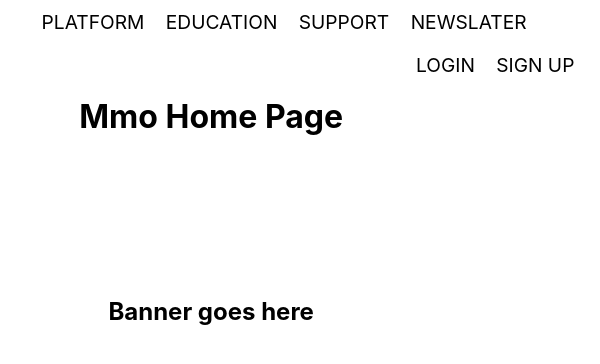
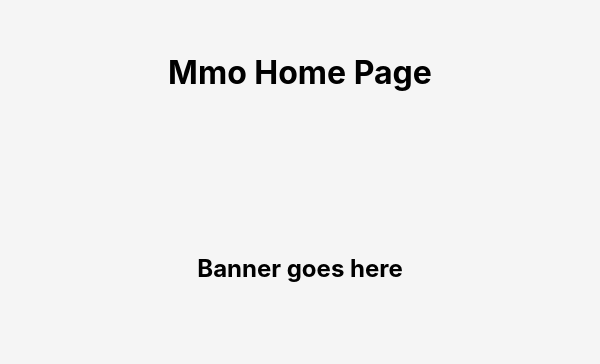
Before and after one commit to WebFintech34/mmo, a React (Create React App) app in the folder client/: page / in a window 600 px wide. Shown: the top 364 px of the page. Built offline with nearby package versions, Linux system fonts and the light colour scheme.

Commit message:
home page in mobile

```diff
--- a/client/public/index.html
+++ b/client/public/index.html
@@ -24,6 +24,8 @@
       work correctly both with client-side routing and a non-root public URL.
       Learn how to configure a non-root public URL by running `npm run build`.
     -->
+    <!-- <link href="./assets/fontawesome-free-5.15.1-web/css/all.css" rel="stylesheet">  -->
+    <link rel="stylesheet" href="https://pro.fontawesome.com/releases/v5.10.0/css/all.css" integrity="sha384-AYmEC3Yw5cVb3ZcuHtOA93w35dYTsvhLPVnYs9eStHfGJvOvKxVfELGroGkvsg+p" crossorigin="anonymous"/>
     <title>React App</title>
   </head>
   <body>
--- a/client/src/App.css
+++ b/client/src/App.css
@@ -7,8 +7,19 @@
     white-space: pre;
 }
 
-ul {
-    list-style-type: none;
+.fa-bars {
+    cursor: pointer;
+    position: relative;
+    top: 9px;
+    left: 12px;
+}
+
+.fa-times {
+    position: absolute;
+    top: 2px;
+    right: 8px;
+    cursor: pointer;
+    z-index: 2;
 }
 
 a {
@@ -17,31 +28,15 @@ a {
 }
 
 header {
-    font-size: 1.2rem;
+    font-size: 1.1rem;
 }
 
-header.anonymous ul.left-side {
-    display: inline-block;
-    margin: 0rem;
-    margin-left: 1rem;
-    padding: 0.5em;
+nav {
+    padding: 0.5rem;
 }
 
-header.anonymous ul.right-side {
-    display: inline;
-    float: right;
-    margin: 0rem;
-    margin-right: 1rem;
-    padding: 0.5em;
-    list-style-type: none;
-}
-
-header.anonymous ul li {
-    display: inline;
+nav a {
     margin-left: 1rem;
-}
-
-footer {
 }
 
 button {
@@ -75,3 +70,44 @@ input {
     border-radius: 0.3rem;
     padding: 5px;
 }
+
+@media only screen and (max-width: 600px) {
+    .anonymous-top-hide {
+        display: none;
+    }
+
+    .anonymous-top-show {
+        display: flex;
+        flex-direction: column;
+        width: 100%;
+        height: 100%;
+        z-index: 1;
+        position: absolute;
+        background-color: #0099e6;
+        top: 0;
+        margin: 0;
+        padding: 0;
+        justify-content: start;
+    }
+
+    .anonymous-top-show a:first-child {
+        margin-top: 100px;
+    }
+
+    .anonymous-top-show a {
+        margin-top: 12px;
+        text-align: center;
+        font-size: 2rem;
+    }
+}
+
+@media only screen and (min-width: 600px) {
+    .fa-bars {
+        display: none;
+    }
+
+    nav a:nth-last-child(1),
+    nav a:nth-last-child(2) {
+        float: right;
+    }
+}
--- a/client/src/components/routes/Home.js
+++ b/client/src/components/routes/Home.js
@@ -1,32 +1,34 @@
-import React, { useContext } from "react";
+import React, { useContext, useState } from "react";
 import { Link } from "react-router-dom";
 
 const Home = () => {
+    const [showMenu, setShowMenu] = useState(false);
+
     return (
-        <div>
+        <div className="home-page">
             <header className="anonymous">
-                <ul className="left-side">
-                    <li>
+                <i
+                    onClick={() => setShowMenu(!showMenu)}
+                    className="fas fa-2x fa-bars"
+                ></i>
+                {showMenu && (
+                    <i
+                        onClick={() => setShowMenu(!showMenu)}
+                        className="fas fa-2x fa-times"
+                    ></i>
+                )}
+                <nav
+                    className={`anonymous-top ${
+                        showMenu ? "anonymous-top-show" : "anonymous-top-hide"
+                    }`}
+                >
                     <Link to="/"> PLATFORM</Link>
-                    </li>
-                    <li>
                     <Link to="/"> EDUCATION</Link>
-                    </li>
-                    <li>
                     <Link to="/"> SUPPORT</Link>
-                    </li>
-                    <li>
                     <Link to="/"> NEWSLATER</Link>
-                    </li>
-                </ul>
-                <ul className="right-side">
-                    <li>
                     <Link to="/login"> LOGIN</Link>
-                    </li>
-                    <li>
                     <Link to="/register"> SIGN UP</Link>
-                    </li>
-                </ul>
+                </nav>
             </header>
             <main className="content">
                 <h1>Mmo Home Page</h1>
@@ -38,7 +40,9 @@ const Home = () => {
                 <br></br>
                 <h2>Banner goes here</h2>
             </main>
-            <footer></footer>
+            <footer className="anonymous">
+                <nav className="anonymous-bottom"> </nav>
+            </footer>
         </div>
     );
 };
--- a/client/src/index.css
+++ b/client/src/index.css
@@ -1,5 +1,6 @@
 body {
     margin: 0;
+    background: whitesmoke;
     font-family: -apple-system, BlinkMacSystemFont, "Segoe UI", "Roboto",
         "Oxygen", "Ubuntu", "Cantarell", "Fira Sans", "Droid Sans",
         "Helvetica Neue", sans-serif;
```
Lines whose indentation alone changed are shown as unchanged.
